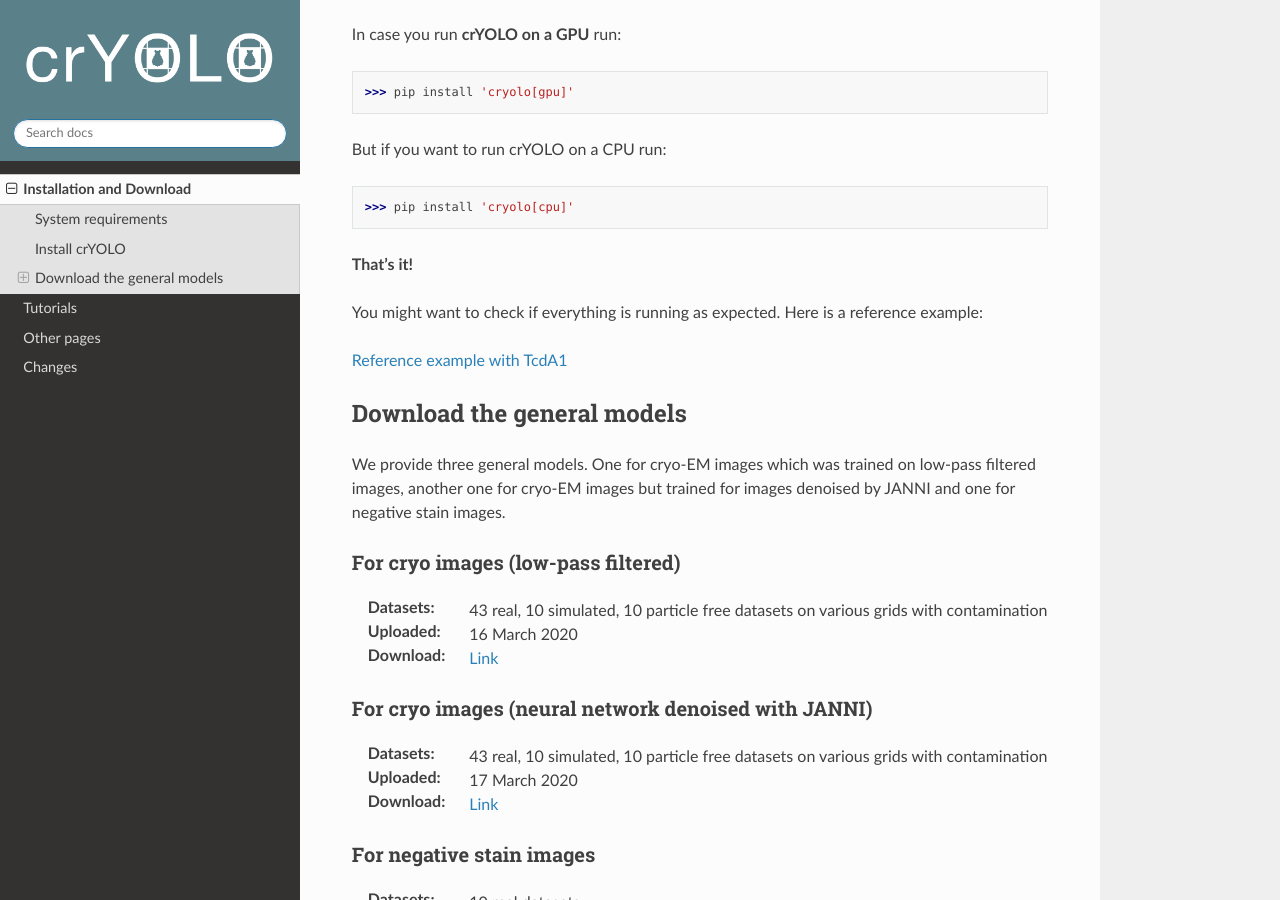
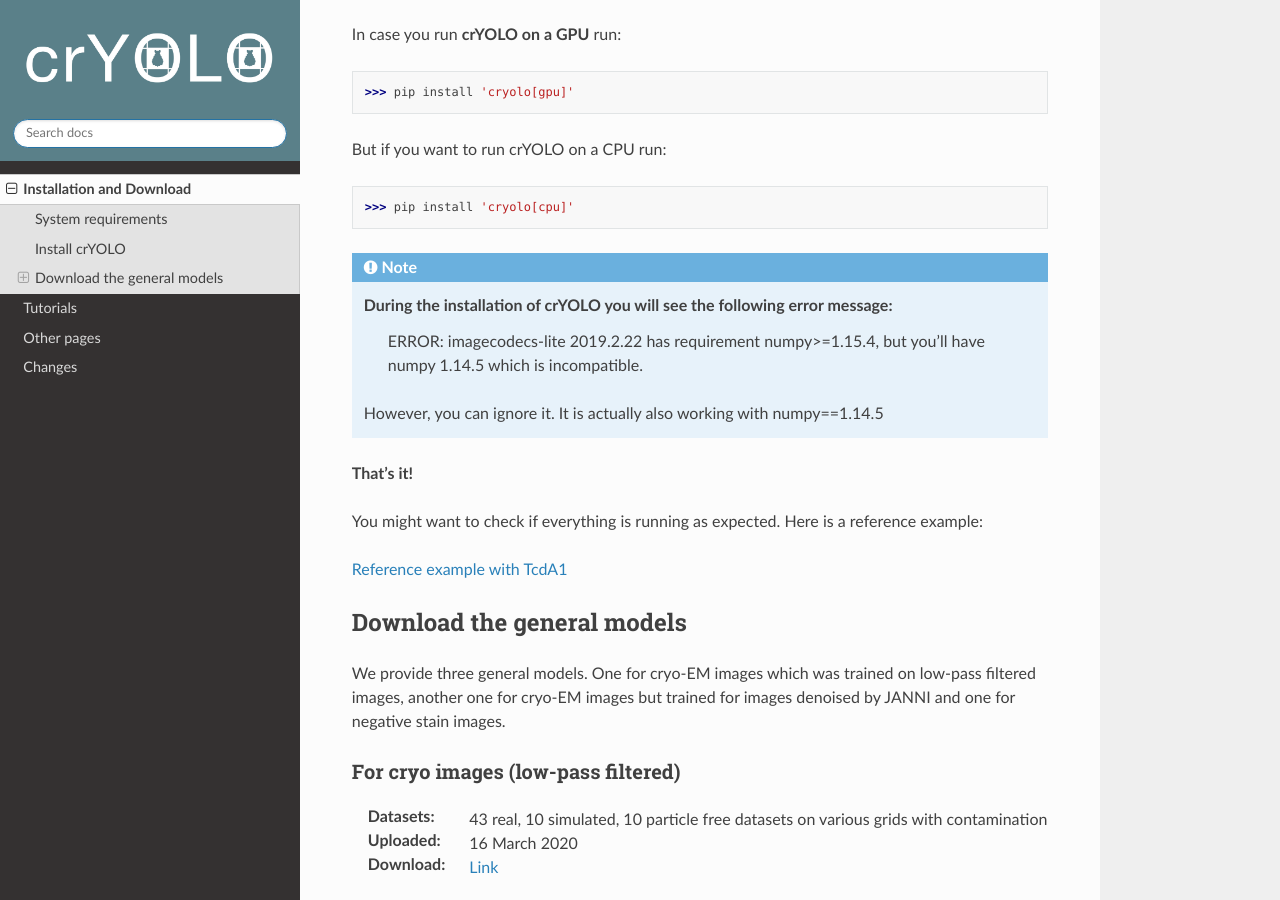
Before and after one commit to MPI-Dortmund/cryolo, a Sphinx documentation site: the page built from source/installation.rst, in a window 1280 px wide and 900 px high, scrolled down 1294 px. Built offline with Sphinx 7.4.7 and the Read the Docs theme 2.0.0, drawn with Linux system fonts in a browser that asks for light colours.

Commit message:
update installation, add box manager

```diff
--- a/source/changes.rst
+++ b/source/changes.rst
@@ -57,6 +57,11 @@
 Boxmanager
 ^^^^^^^^^^
 
+Version 1.3.6
+*************
+
+* Can now show images with multiple aspect ratios.
+
 Version 1.3.5
 *************
 
--- a/source/installation.rst
+++ b/source/installation.rst
@@ -54,6 +54,11 @@
 
 >>> pip install 'cryolo[cpu]'
 
+.. note::
+    During the installation of crYOLO you will see the following error message:
+     ERROR: imagecodecs-lite 2019.2.22 has requirement numpy>=1.15.4, but you'll have numpy 1.14.5 which is incompatible.
+    However, you can ignore it. It is actually also working with numpy==1.14.5
+
 **That's it!**
 
 You might want to check if everything is running as expected. Here is a reference example:
```
